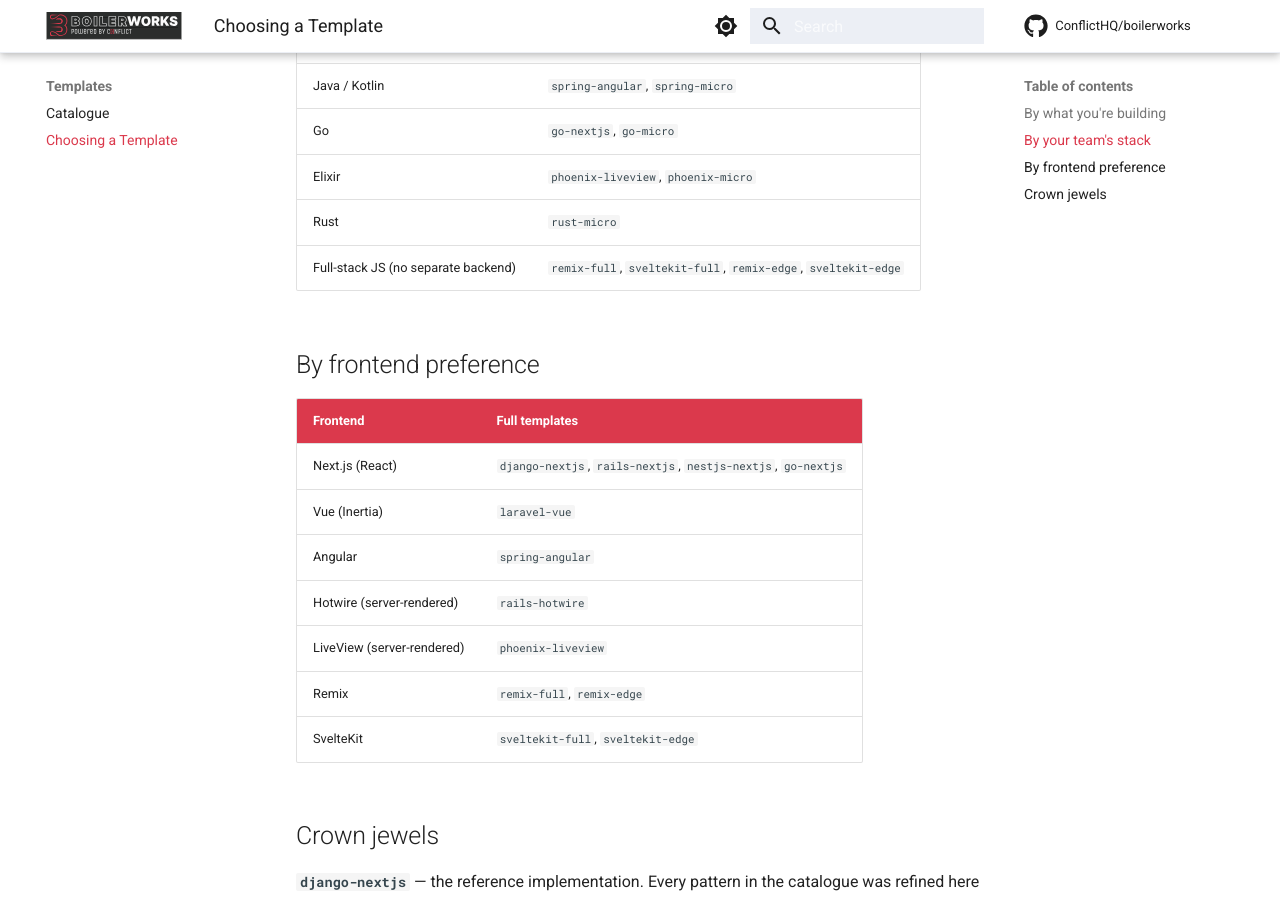
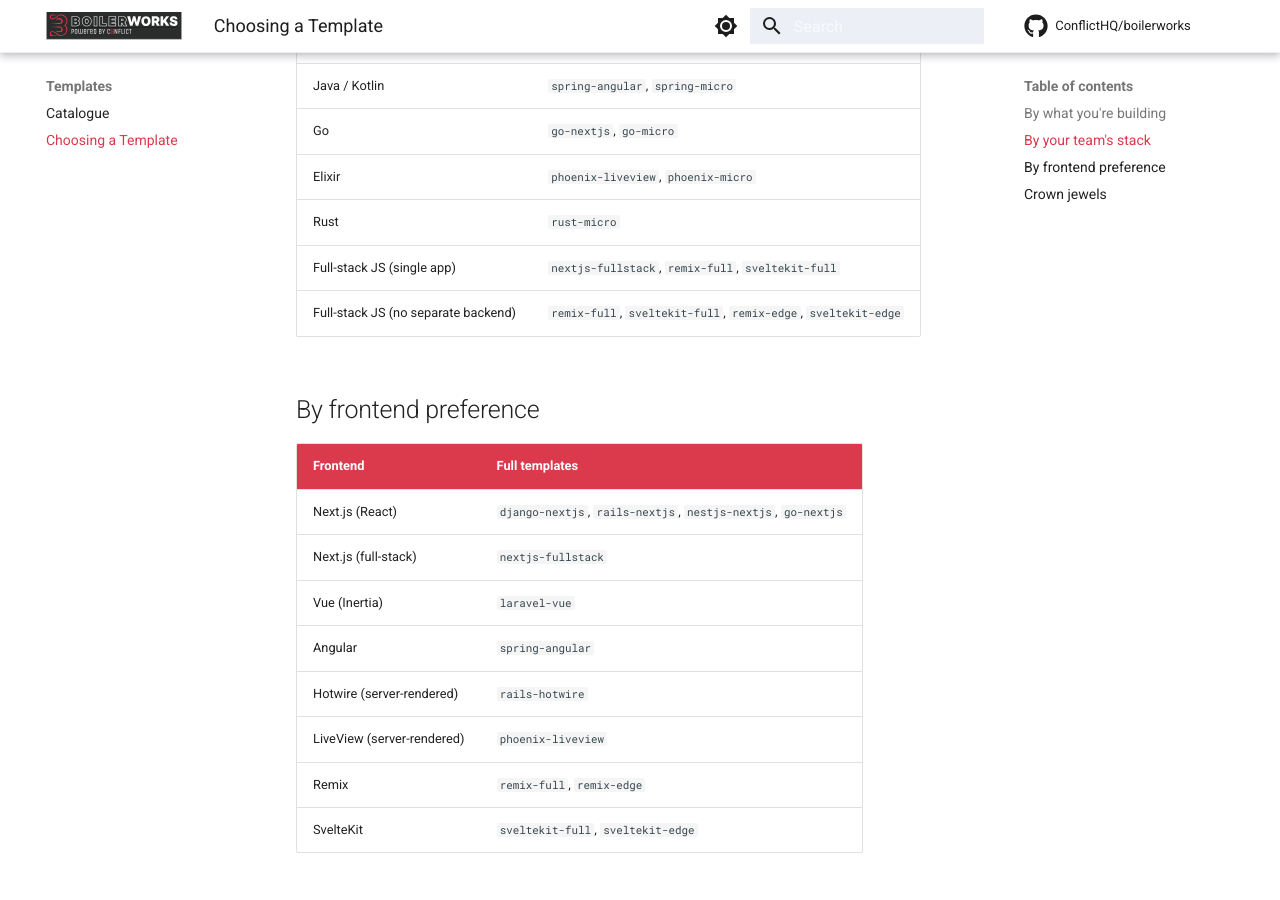
Before and after one commit to ConflictHQ/boilerworks, an MkDocs documentation site: the page built from docs/guide/choosing.md, in a window 1280 px wide and 900 px high, scrolled down 875 px. Built offline with MkDocs 1.6.1 and Material for MkDocs 9.7.7, drawn with Linux system fonts in a browser that asks for light colours; comment, search, counter and statistics services are not loaded.

Commit message:
feat: add nextjs fullstack template to catalogue

```diff
--- a/docs/guide/choosing.md
+++ b/docs/guide/choosing.md
@@ -23,6 +23,7 @@
 | Go | `go-nextjs`, `go-micro` |
 | Elixir | `phoenix-liveview`, `phoenix-micro` |
 | Rust | `rust-micro` |
+|Full-stack JS (single app) | `nextjs-fullstack`, `remix-full`, `sveltekit-full` |
 | Full-stack JS (no separate backend) | `remix-full`, `sveltekit-full`, `remix-edge`, `sveltekit-edge` |
 
 ## By frontend preference
@@ -30,6 +31,7 @@
 | Frontend | Full templates |
 |----------|---------------|
 | Next.js (React) | `django-nextjs`, `rails-nextjs`, `nestjs-nextjs`, `go-nextjs` |
+| Next.js (full-stack) | `nextjs-fullstack` |
 | Vue (Inertia) | `laravel-vue` |
 | Angular | `spring-angular` |
 | Hotwire (server-rendered) | `rails-hotwire` |
```
Also changed, not shown: docs/guide/templates.md (+1 -1 lines), 1 other file.
